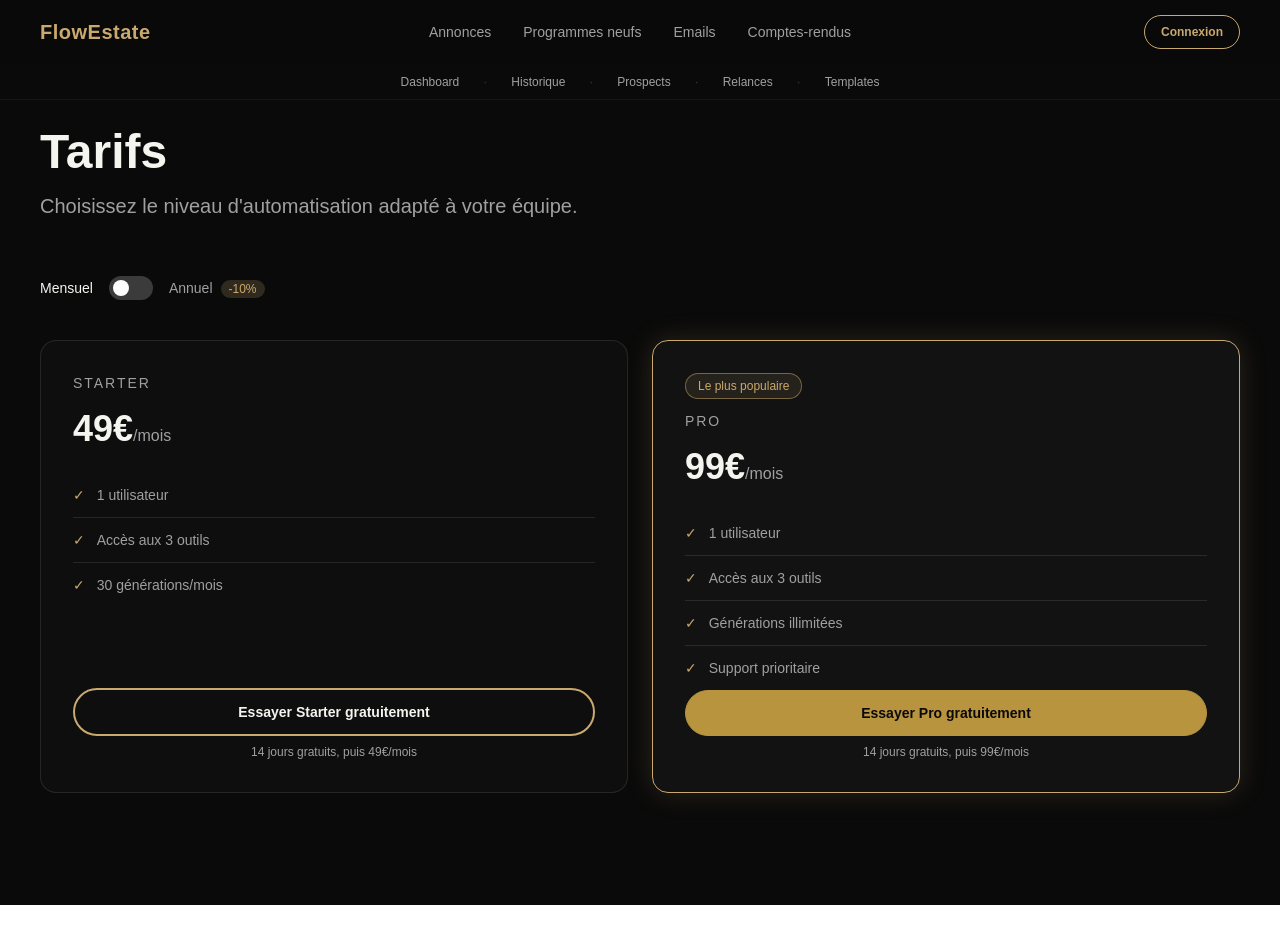
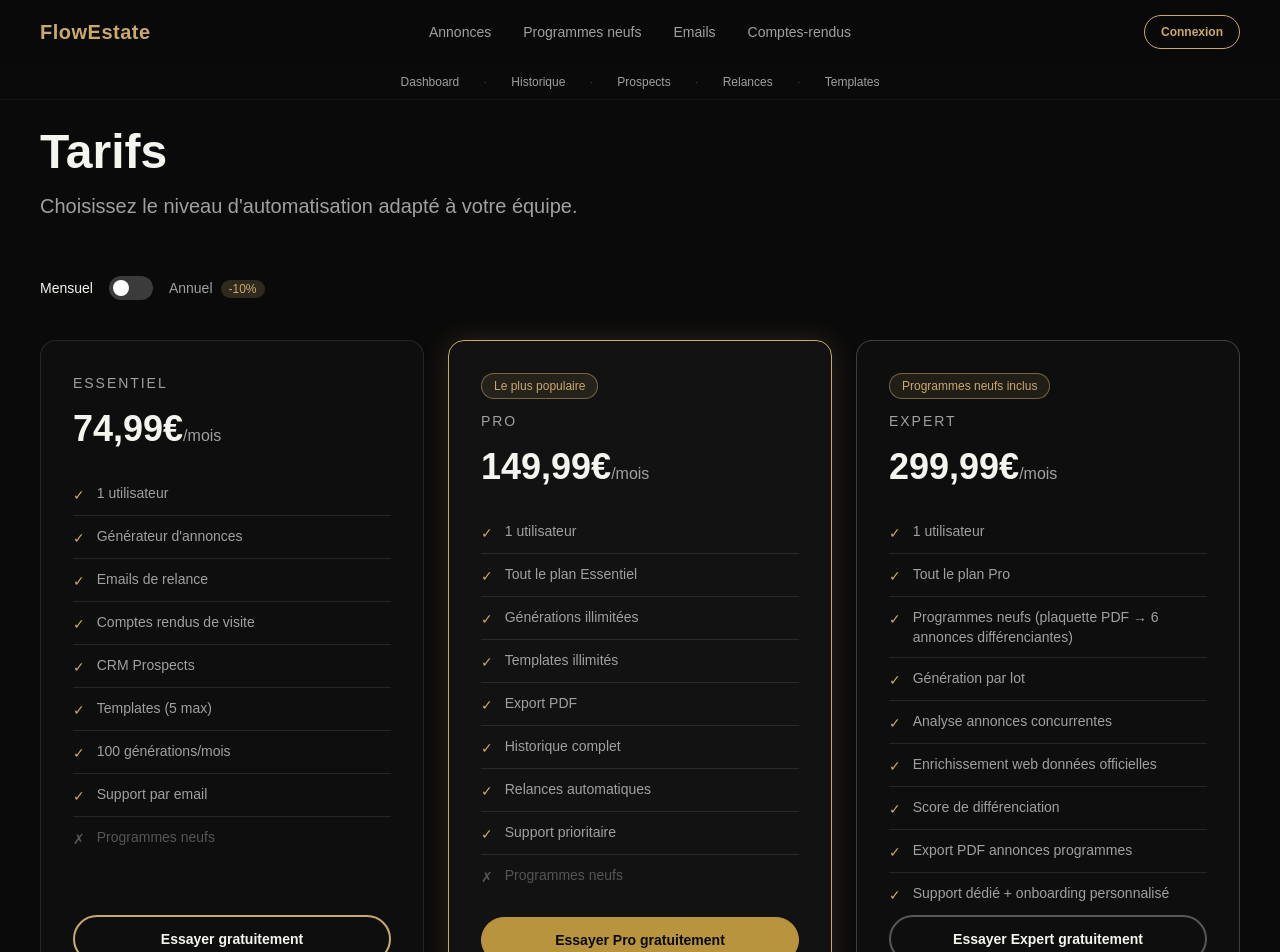
Before and after one commit to timal76/flowestate, a Next.js app: page /tarifs in a window 1280 px wide. Shown: the top 952 px of the page. Before the commit the page ends 905 px from the top, so only its background shows below. Built offline with nearby package versions, Linux system fonts and the light colour scheme; no server answers.

Commit message:
feat: nouvelle grille tarifaire 3 plans Essentiel/Pro/Expert

```diff
--- a/app/tarifs/page.tsx
+++ b/app/tarifs/page.tsx
@@ -4,6 +4,25 @@ import { useState } from "react";
 
 import SiteHeader from "@/components/site-header";
 import StripePlanCheckoutButton from "@/components/stripe-plan-checkout-button";
+
+function PlanFeature({
+  included,
+  children,
+}: {
+  included: boolean;
+  children: React.ReactNode;
+}) {
+  return (
+    <li
+      className={`flex items-start gap-3 py-2.5 ${included ? "text-[#A0A0A0]" : "text-[#555555]"}`}
+    >
+      <span className={`mt-0.5 shrink-0 ${included ? "text-[#C9A96E]" : "text-[#555555]"}`}>
+        {included ? "✓" : "✗"}
+      </span>
+      <span>{children}</span>
+    </li>
+  );
+}
 
 export default function TarifsPage() {
   const [annuel, setAnnuel] = useState(false);
@@ -53,29 +72,27 @@ export default function TarifsPage() {
             </span>
           </div>
 
-          <div className="grid gap-6 md:grid-cols-2 md:items-stretch">
+          <div className="grid gap-6 md:grid-cols-3 md:items-stretch">
+            {/* Essentiel */}
             <article className="flex flex-col rounded-2xl border border-white/10 bg-white/[0.02] p-8 transition-all duration-300 hover:border-[#C9A96E]/60 hover:bg-white/[0.04]">
               <p className="text-sm font-medium uppercase tracking-[0.14em] text-[#A0A0A0]">
-                Starter
+                Essentiel
               </p>
               <p className="mt-4 text-4xl font-semibold text-[#F5F5F0]">
-                {annuel ? "44€" : "49€"}
+                {annuel ? "67€" : "74,99€"}
                 <span className="text-base font-medium text-[#A0A0A0]">/mois</span>
               </p>
 
-              <ul className="mt-6 divide-y divide-white/10 text-sm text-[#A0A0A0]">
-                <li className="flex items-center gap-3 py-3">
-                  <span className="text-[#C9A96E]">✓</span>
-                  <span>1 utilisateur</span>
-                </li>
-                <li className="flex items-center gap-3 py-3">
-                  <span className="text-[#C9A96E]">✓</span>
-                  <span>Accès aux 3 outils</span>
-                </li>
-                <li className="flex items-center gap-3 py-3">
-                  <span className="text-[#C9A96E]">✓</span>
-                  <span>30 générations/mois</span>
-                </li>
+              <ul className="mt-6 divide-y divide-white/10 text-sm">
+                <PlanFeature included>1 utilisateur</PlanFeature>
+                <PlanFeature included>Générateur d&apos;annonces</PlanFeature>
+                <PlanFeature included>Emails de relance</PlanFeature>
+                <PlanFeature included>Comptes rendus de visite</PlanFeature>
+                <PlanFeature included>CRM Prospects</PlanFeature>
+                <PlanFeature included>Templates (5 max)</PlanFeature>
+                <PlanFeature included>100 générations/mois</PlanFeature>
+                <PlanFeature included>Support par email</PlanFeature>
+                <PlanFeature included={false}>Programmes neufs</PlanFeature>
               </ul>
 
               <StripePlanCheckoutButton
@@ -83,15 +100,16 @@ export default function TarifsPage() {
                 billing={annuel ? "annual" : "monthly"}
                 className="mt-auto inline-flex w-full cursor-pointer items-center justify-center rounded-full border-2 border-[#C9A96E] bg-transparent px-6 py-3 text-sm font-semibold text-[#F5F5F0] transition-all duration-300 hover:bg-[#C9A96E] hover:text-[#0A0A0A] disabled:cursor-wait disabled:opacity-70"
               >
-                Essayer Starter gratuitement
+                Essayer gratuitement
               </StripePlanCheckoutButton>
               <p className="mt-2 text-center text-xs text-[#A0A0A0]">
-                {annuel ? "529€/an — 14 jours gratuits" : "14 jours gratuits, puis 49€/mois"}
+                {annuel ? "804€/an — 14 jours gratuits" : "14 jours gratuits, puis 74,99€/mois"}
               </p>
             </article>
 
+            {/* Pro */}
             <article
-              className="flex flex-col rounded-2xl border border-[#C9A96E] bg-white/[0.03] p-8 transition-all duration-300 hover:border-[#C9A96E] hover:bg-white/[0.05]"
+              className="relative flex flex-col rounded-2xl border border-[#C9A96E] bg-white/[0.03] p-8 transition-all duration-300 hover:border-[#C9A96E] hover:bg-white/[0.05]"
               style={{ boxShadow: "0 0 28px rgba(201, 169, 110, 0.18)" }}
             >
               <div className="mb-3 inline-flex w-fit rounded-full border border-[#C9A96E]/50 bg-[#C9A96E]/10 px-3 py-1 text-xs font-medium text-[#C9A96E]">
@@ -99,27 +117,20 @@ export default function TarifsPage() {
               </div>
               <p className="text-sm font-medium uppercase tracking-[0.14em] text-[#A0A0A0]">Pro</p>
               <p className="mt-4 text-4xl font-semibold text-[#F5F5F0]">
-                {annuel ? "89€" : "99€"}
+                {annuel ? "134€" : "149,99€"}
                 <span className="text-base font-medium text-[#A0A0A0]">/mois</span>
               </p>
 
-              <ul className="mt-6 divide-y divide-white/10 text-sm text-[#A0A0A0]">
-                <li className="flex items-center gap-3 py-3">
-                  <span className="text-[#C9A96E]">✓</span>
-                  <span>{"1\u00a0utilisateur"}</span>
-                </li>
-                <li className="flex items-center gap-3 py-3">
-                  <span className="text-[#C9A96E]">✓</span>
-                  <span>Accès aux 3 outils</span>
-                </li>
-                <li className="flex items-center gap-3 py-3">
-                  <span className="text-[#C9A96E]">✓</span>
-                  <span>Générations illimitées</span>
-                </li>
-                <li className="flex items-center gap-3 py-3">
-                  <span className="text-[#C9A96E]">✓</span>
-                  <span>Support prioritaire</span>
-                </li>
+              <ul className="mt-6 divide-y divide-white/10 text-sm">
+                <PlanFeature included>1 utilisateur</PlanFeature>
+                <PlanFeature included>Tout le plan Essentiel</PlanFeature>
+                <PlanFeature included>Générations illimitées</PlanFeature>
+                <PlanFeature included>Templates illimités</PlanFeature>
+                <PlanFeature included>Export PDF</PlanFeature>
+                <PlanFeature included>Historique complet</PlanFeature>
+                <PlanFeature included>Relances automatiques</PlanFeature>
+                <PlanFeature included>Support prioritaire</PlanFeature>
+                <PlanFeature included={false}>Programmes neufs</PlanFeature>
               </ul>
 
               <StripePlanCheckoutButton
@@ -130,7 +141,50 @@ export default function TarifsPage() {
                 Essayer Pro gratuitement
               </StripePlanCheckoutButton>
               <p className="mt-2 text-center text-xs text-[#A0A0A0]">
-                {annuel ? "1 069€/an — 14 jours gratuits" : "14 jours gratuits, puis 99€/mois"}
+                {annuel
+                  ? "1 608€/an — 14 jours gratuits"
+                  : "14 jours gratuits, puis 149,99€/mois"}
+              </p>
+            </article>
+
+            {/* Expert */}
+            <article className="flex flex-col rounded-2xl border border-white/20 bg-white/[0.02] p-8 transition-all duration-300 hover:border-white/30 hover:bg-white/[0.04]">
+              <div className="mb-3 inline-flex w-fit rounded-full border border-[#C9A96E]/50 bg-[#C9A96E]/10 px-3 py-1 text-xs font-medium text-[#C9A96E]">
+                Programmes neufs inclus
+              </div>
+              <p className="text-sm font-medium uppercase tracking-[0.14em] text-[#A0A0A0]">
+                Expert
+              </p>
+              <p className="mt-4 text-4xl font-semibold text-[#F5F5F0]">
+                {annuel ? "269€" : "299,99€"}
+                <span className="text-base font-medium text-[#A0A0A0]">/mois</span>
+              </p>
+
+              <ul className="mt-6 divide-y divide-white/10 text-sm">
+                <PlanFeature included>1 utilisateur</PlanFeature>
+                <PlanFeature included>Tout le plan Pro</PlanFeature>
+                <PlanFeature included>
+                  Programmes neufs (plaquette PDF → 6 annonces différenciantes)
+                </PlanFeature>
+                <PlanFeature included>Génération par lot</PlanFeature>
+                <PlanFeature included>Analyse annonces concurrentes</PlanFeature>
+                <PlanFeature included>Enrichissement web données officielles</PlanFeature>
+                <PlanFeature included>Score de différenciation</PlanFeature>
+                <PlanFeature included>Export PDF annonces programmes</PlanFeature>
+                <PlanFeature included>Support dédié + onboarding personnalisé</PlanFeature>
+              </ul>
+
+              <StripePlanCheckoutButton
+                plan="expert"
+                billing={annuel ? "annual" : "monthly"}
+                className="mt-auto inline-flex w-full cursor-pointer items-center justify-center rounded-full border-2 border-white/30 bg-transparent px-6 py-3 text-sm font-semibold text-[#F5F5F0] transition-all duration-300 hover:border-white/50 hover:bg-white/5 disabled:cursor-wait disabled:opacity-70"
+              >
+                Essayer Expert gratuitement
+              </StripePlanCheckoutButton>
+              <p className="mt-2 text-center text-xs text-[#A0A0A0]">
+                {annuel
+                  ? "3 228€/an — 14 jours gratuits"
+                  : "14 jours gratuits, puis 299,99€/mois"}
               </p>
             </article>
           </div>
--- a/components/stripe-plan-checkout-button.tsx
+++ b/components/stripe-plan-checkout-button.tsx
@@ -4,7 +4,7 @@ import { useSession } from "next-auth/react";
 import { useRouter } from "next/navigation";
 import { useCallback, useState } from "react";
 
-export type StripePlan = "starter" | "pro";
+export type StripePlan = "starter" | "pro" | "expert";
 
 type StripePlanCheckoutButtonProps = {
   plan: StripePlan;
```
